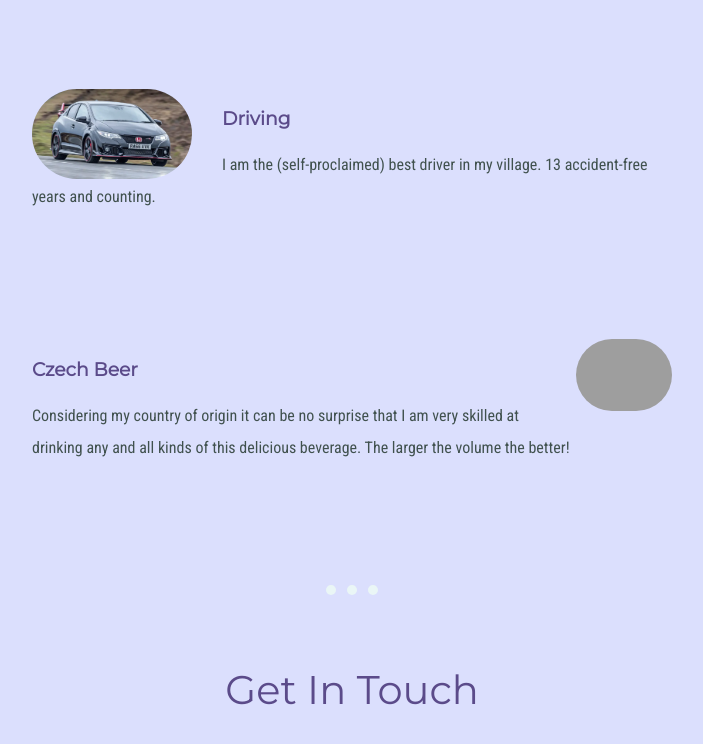
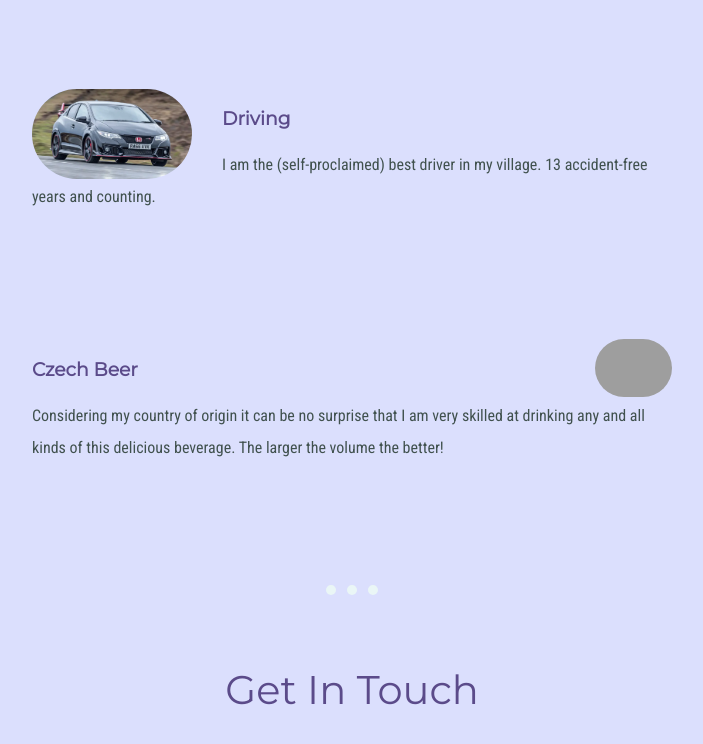
Before and after one commit to namuSW/PersonalWebsite, a plain HTML site: page index.html in a window 1280 px wide. Shown: the part 1571-2315 px from the top of the page, without its empty margins (288-991 px from the left). Drawn offline with Linux system fonts and the light colour scheme; grey boxes are pictures that could not be loaded.

Commit message:
Update styles.css

```diff
--- a/CSS/styles.css
+++ b/CSS/styles.css
@@ -61,7 +61,7 @@ hr {
 
 .BeerPic {
   border-radius: 40px;
-  width: 15%;
+  width: 12%;
   height: auto;
   /* this resizes the image while keeping the Width x Height ratio intact */
   float: right;
```
